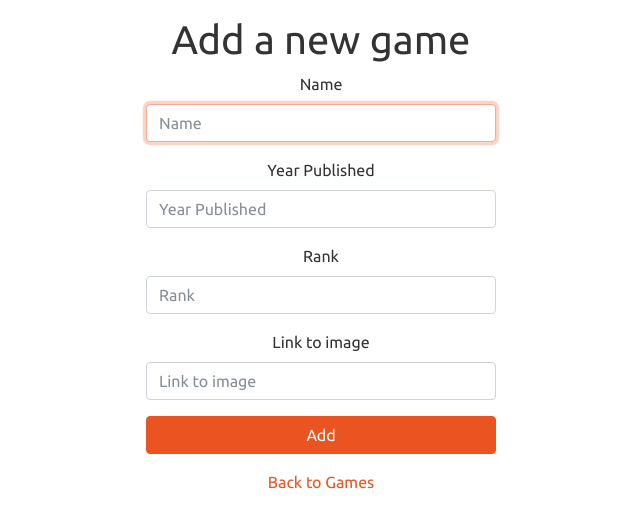
After one commit to Precigus/Simple-boardgame-list, a Node server app: template views/games/new.ejs in a window 1280 px wide. The commit adds this page. Shown: the top 528 px of the page, without its empty margins (319-959 px from the left). Run offline with Node 20, Linux system fonts and the light colour scheme; the template is opened without the code that fills it, so the values that code supplies are empty; some libraries are stand-ins or nearby versions.

Commit message:
POST route added

```diff
--- a/app.js
+++ b/app.js
@@ -1,10 +1,16 @@
 require("dotenv").config();
 
 const express = require("express"),
-  fetch = require("node-fetch");
+  fetch = require("node-fetch"),
+  bodyParser = require("body-parser");
 
 let app = express();
 
+app.use(
+  bodyParser.urlencoded({
+    extended: true
+  })
+);
 app.set("view engine", "ejs");
 app.use(express.static(__dirname + "/public"));
 
@@ -16,7 +22,6 @@ async function getList() {
   return data;
 }
 
-// const gamesList = getList();
 app.locals.gamesList = getList();
 
 const indexRoutes = require("./routes/index"),
--- a/package.json
+++ b/package.json
@@ -4,6 +4,7 @@
   "description": "A list of hottest games currently on the market based on user ratings in Boardgame Geek platform",
   "main": "app.js",
   "dependencies": {
+    "body-parser": "^1.19.0",
     "dotenv": "^8.2.0",
     "ejs": "^2.7.1",
     "express": "^4.17.1",
--- a/routes/index.js
+++ b/routes/index.js
@@ -6,4 +6,8 @@ router.get("/", async function(req, res) {
   res.render("games/index", { games: await req.app.locals.gamesList });
 });
 
+function addGame() {
+  window.location.href = "/games/new";
+}
+
 module.exports = router;
--- a/views/games/index.ejs
+++ b/views/games/index.ejs
@@ -20,8 +20,11 @@
                 Hottest board games on BGG right now
             </h1>
         </header>
+
+        <button onclick="location='/games/new'" type="button" class="btn btn-primary btn-large">Add a game</button>
+
         <div>
-            <table style="margin: 0 auto;">
+            <table style="margin: 1em auto;">
                 <thead>
                     <tr>
                         <th id="rank">Rank</th>
--- /dev/null
+++ b/views/games/new.ejs
@@ -0,0 +1,69 @@
+<!DOCTYPE html>
+<html lang="en">
+<head>
+    <meta charset="UTF-8">
+    <meta name="viewport" content="width=device-width, initial-scale=1.0">
+    <meta http-equiv="X-UA-Compatible" content="ie=edge">
+    <script src="https://kit.fontawesome.com/4d5de93084.js" crossorigin="anonymous"></script>
+    <link rel="stylesheet" type="text/css" href="/stylesheets/main.css">
+    <link href="https://stackpath.bootstrapcdn.com/bootswatch/4.2.1/united/bootstrap.min.css" rel="stylesheet"
+        integrity="sha384-udHIRBY7G8ZUr7aO8wRn7wD4bsGGRLR5orCz1FV93MZ7232xhAdjDYEvqeZLx45b" crossorigin="anonymous">
+    <title>Add a game</title>
+</head>
+<body>
+    <div class="container">
+        <div class="row justify-content-center">
+            <div class="col-md-12 text-center"><h1>Add a new game</h1></div>
+            <div class="col-xs-12 col-sm-12 col-md-4 col-lg-4">
+              <form action="/games" method="POST">
+                <div class="form-group">
+                  <label for="name">Name</label>
+                  <input
+                    class="form-control"
+                    type="text"
+                    id="name"
+                    name="game[name]"
+                    placeholder="Name"
+                    autofocus
+                  />
+                </div>
+                <div class="form-group">
+                  <label for="publishYear">Year Published</label>
+                  <input
+                    class="form-control"
+                    type="number"
+                    id="publishYear"
+                    name="game[yearPublished]"
+                    placeholder="Year Published"
+                  />
+                </div>
+                <div class="form-group">
+                  <label for="gameRank">Rank</label>
+                  <input
+                    class="form-control"
+                    type="number"
+                    id="gameRank"
+                    name="game[rank]"
+                    placeholder="Rank"
+                  />
+                </div>
+                <div class="form-group">
+                  <label for="image">Link to image</label>
+                  <input
+                    class="form-control"
+                    type="text"
+                    id="image"
+                    name="game[imageUrl]"
+                    placeholder="Link to image"
+                  />
+                </div>
+                <div class="form-group">
+                  <button class="btn btn-large btn-primary btn-block">Add</button>
+                </div>
+              </form>
+              <a href="/">Back to Games</a>
+            </div>
+          </div>
+    </div>
+</body>
+</html>
```
Also changed, not shown: routes/games.js (+16 -0 lines).
